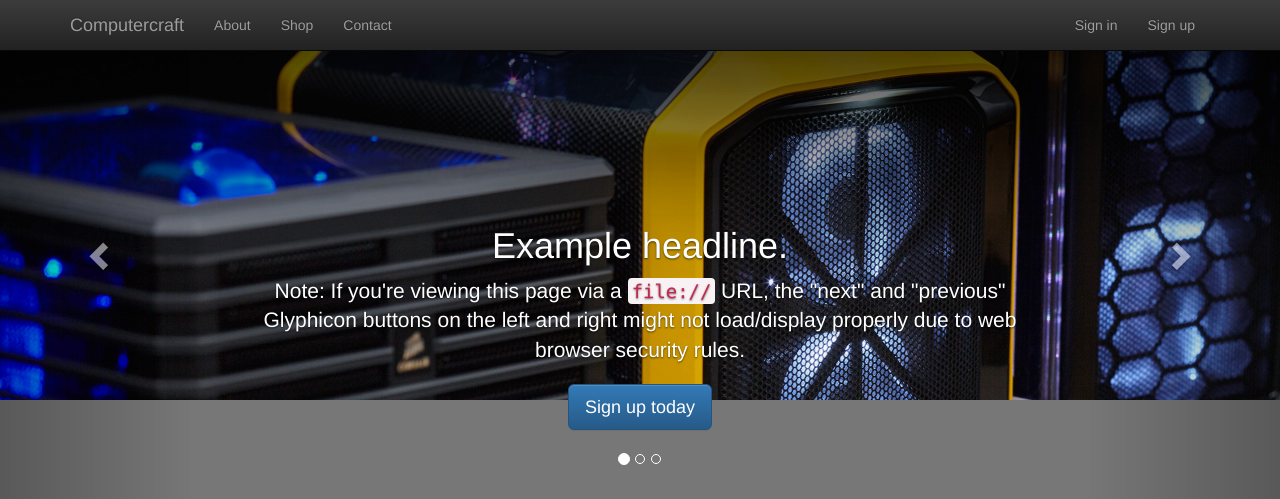
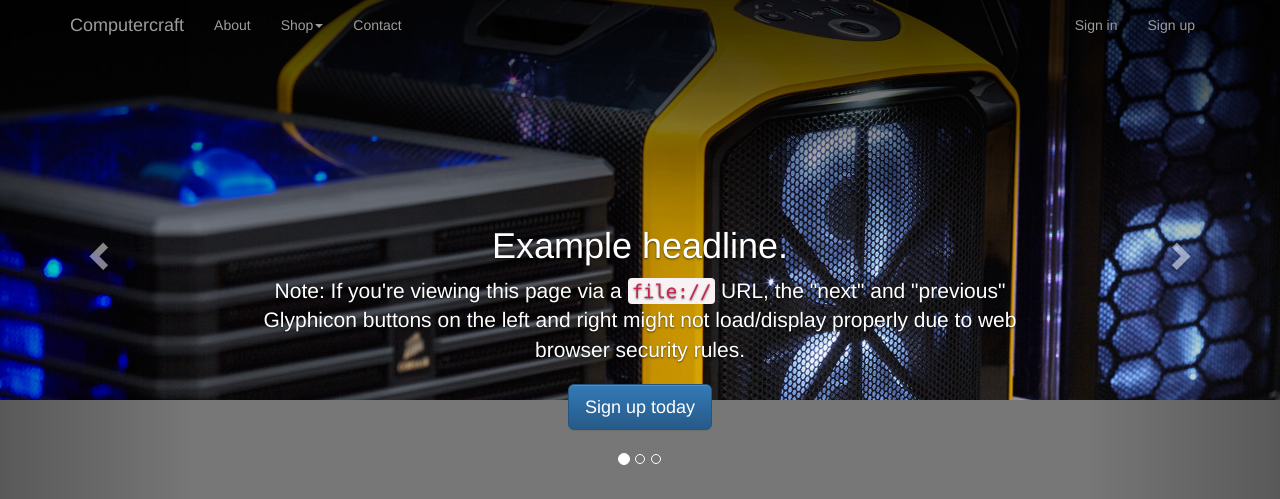
Before and after one commit to eldarmoore/Computercraft, a Laravel app: template resources/views/content/categories.blade.php in a window 1280 px wide. Shown: the top 499 px of the page. Run offline with Laravel 8, Linux system fonts and the light colour scheme; the template is opened without the code that fills it: most values are stand-ins (such as "Sample title", 1, 10 or a date in 2020); grey boxes marked "Sample" are stand-in pictures; settings files or empty folders that the repository lacks are supplied.

Commit message:
Modified Shop Categories through Navigation bar

```diff
--- a/app/Http/Controllers/PagesController.php
+++ b/app/Http/Controllers/PagesController.php
@@ -3,13 +3,15 @@
 namespace App\Http\Controllers;
 
 use Illuminate\Http\Request;
-
 use App\Http\Requests;
+use App\Categorie;
 
 class PagesController extends MainController
 {
 
     public function index() {
+
+        self::$data['categories'] = Categorie::all()->toArray();
         self::$data['title'] = self::$data['title'] . ' | Home page';
         return view('content.home', self::$data);
     }
--- a/public/css/style.css
+++ b/public/css/style.css
@@ -0,0 +1,8 @@
+/*
+    Override Bootstrap Navigation Bar.
+*/
+.navbar {
+    background-color: rgba(0, 0, 0, 0.0);
+    background-image: none;
+    border:none;
+}
--- a/resources/views/master.blade.php
+++ b/resources/views/master.blade.php
@@ -27,7 +27,24 @@
             <div id="navbar" class="navbar-collapse collapse">
                 <ul class="nav navbar-nav">
                     <li><a href="{{ url('about') }}">About</a></li>
-                    <li><a href="{{ url('shop') }}">Shop</a></li>
+                    <li class="dropdown">
+                        <a href="#" class="dropdown-toggle" data-toggle="dropdown" role="button" aria-haspopup="true" aria-expanded="false">Shop<span class="caret"></span></a>
+                        <ul class="dropdown-menu">
+
+                            @foreach($categories as $row)
+
+                                @unless($row['sub_category'])
+                                <li class="text-uppercase"><a href="#">{{ $row['title'] }}</a href=""></li>
+                                    @foreach($categories as $sub_row)
+                                        @if($sub_row['sub_category'] == $row['id'])
+                                            <li><a href="#">- {{ $sub_row['title'] }}</a></li>
+                                            @endif
+                                    @endforeach
+                                    <li role="separator" class="divider"></li>
+                                @endunless
+                            @endforeach
+                        </ul>
+                    </li>
                     <li><a href="{{ url('contact') }}">Contact</a></li>
                 </ul>
                 <ul class="nav navbar-nav pull-right">
@@ -37,40 +54,6 @@
             </div><!--/.nav-collapse -->
         </div>
     </nav>
-
-    <!-- NAVBAR
-    ==================================================
-    <body>
-    <div class="navbar-wrapper">
-        <div class="container">
-
-            <nav class="navbar navbar-inverse navbar-static-top">
-                <div class="container">
-                    <div class="navbar-header">
-                        <button type="button" class="navbar-toggle collapsed" data-toggle="collapse" data-target="#navbar" aria-expanded="false" aria-controls="navbar">
-                            <span class="sr-only">Toggle navigation</span>
-                            <span class="icon-bar"></span>
-                            <span class="icon-bar"></span>
-                            <span class="icon-bar"></span>
-                        </button>
-                        <a class="navbar-brand" href="#">Computercraft</a>
-                    </div>
-                    <div id="navbar" class="navbar-collapse collapse">
-                        <ul class="nav navbar-nav">
-                            <li><a href="{{ url('about') }}">About</a></li>
-                            <li><a href="{{ url('shop') }}">Shop</a></li>
-                            <li><a href="{{ url('contact') }}">Contact</a></li>
-                        </ul>
-                        <ul class="nav navbar-nav pull-right">
-                            <li><a href="{{ url('user/signin') }}">Sign in</a></li>
-                            <li><a href="{{ url('user/signup') }}">Sign up</a></li>
-                        </ul>
-                    </div>
-                </div>
-            </nav>
-
-        </div>
-    </div> -->
 
     <!-- Carousel
     ================================================== -->
```
